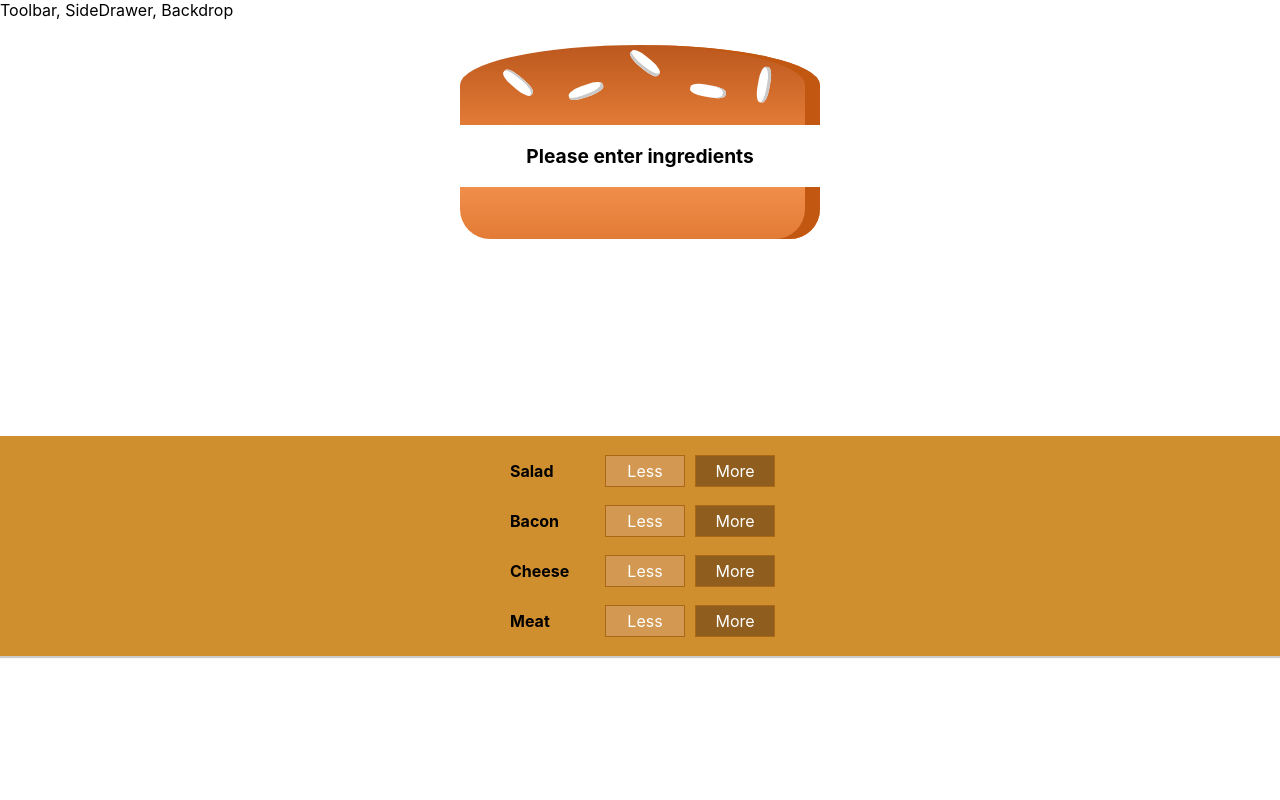
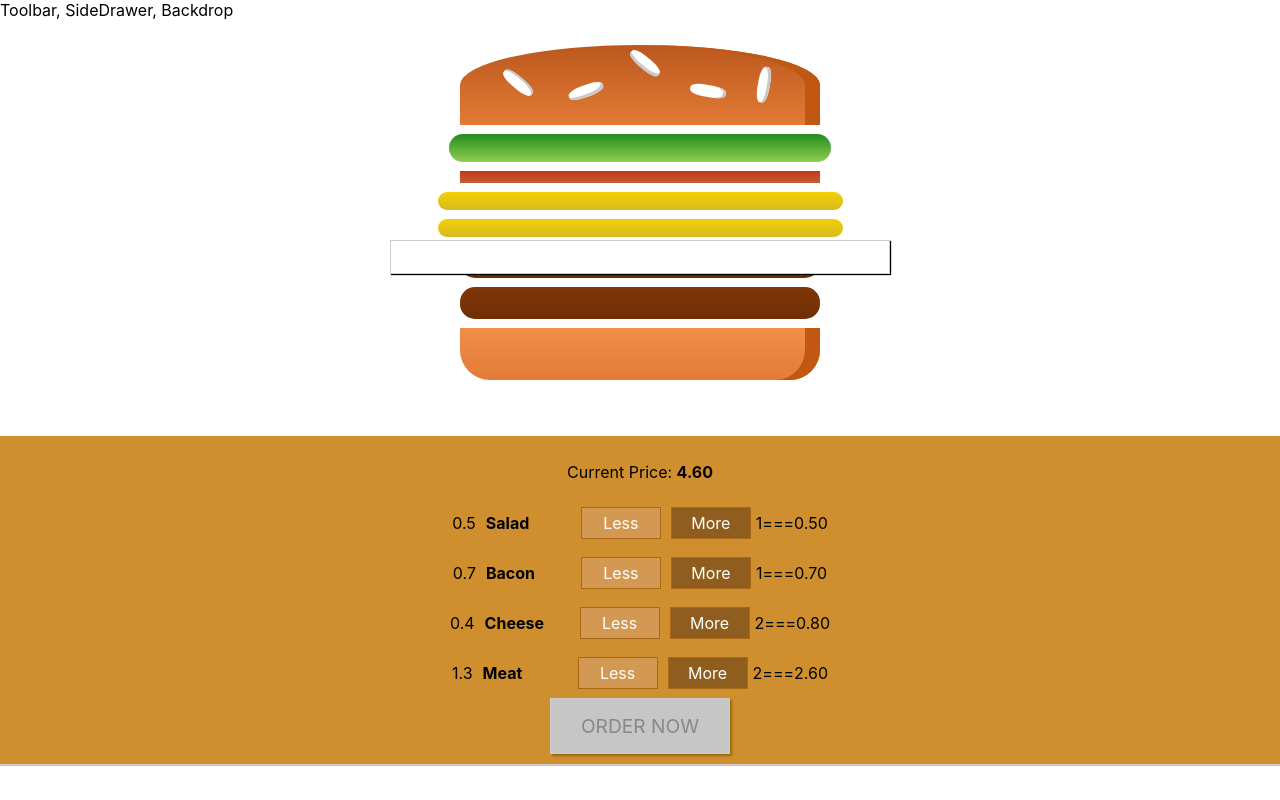
Before and after one commit to yanan5/udemy-burger-builder, a React app in the folder burder-builder/: page / in a window 1280 px wide. Built offline with nearby package versions, Linux system fonts and the light colour scheme.

Commit message:
added more and less button with logic, Order Now button with logic, Order Summary skeleton

```diff
--- a/burder-builder/src/components/Burger/BuildControls/BuildControl/BuildControl.js
+++ b/burder-builder/src/components/Burger/BuildControls/BuildControl/BuildControl.js
@@ -3,9 +3,17 @@ import classes from "./BuildControl.module.css";
 const BuildControl = props => {
   return (
     <div className={classes.BuildControl}>
+      <div>{props.price}</div>
       <div className={classes.Label}>{props.label}</div>
-      <button className={classes.Less}>Less</button>
-      <button className={classes.More}>More</button>
+      <button disabled={props.disabled} onClick={props.remove} className={classes.Less}>
+        Less
+      </button>
+      <button  onClick={props.add} className={classes.More}>
+        More
+      </button>
+      <div>{props.count}</div>
+      <div>{'==='}</div>
+      <div>{(props.count * props.price).toFixed(2)}</div>
     </div>
   );
 };
--- a/burder-builder/src/components/Burger/BuildControls/BuildControls.js
+++ b/burder-builder/src/components/Burger/BuildControls/BuildControls.js
@@ -10,9 +10,21 @@ const controls = [
 ]
 const BuildControls = (props) => {
     return <div className={classes.BuildControls}>
+      <p>Current Price: <strong>{props.price.toFixed(2)}</strong></p>
       {controls.map(ctrl => (
-        <BuildControl key={ctrl.label} label={ctrl.label} />
+        <BuildControl
+          count={props.ingredients[ctrl.type]}
+          price={props.priceList[ctrl.type]}
+          add={() => props.addIngredient(ctrl.type)}
+          remove={() => props.removeIngredient(ctrl.type)}
+          key={ctrl.label}
+          label={ctrl.label}
+          disabled={props.disabled[ctrl.type]} />
       ))}
+      <button
+        className={classes.OrderButton}
+        disabled={!props.purchasable}
+        >ORDER NOW</button>
     </div>
 }
 
--- a/burder-builder/src/components/Burger/BuildControls/BuildControls.module.css
+++ b/burder-builder/src/components/Burger/BuildControls/BuildControls.module.css
@@ -8,3 +8,44 @@
   margin: auto;
   padding: 10px 0;
 }
+
+.OrderButton {
+  background-color: #DAD735;
+  outline: none;
+  cursor: pointer;
+  border: 1px solid #966909;
+  color: #966909;
+  font-family: inherit;
+  font-size: 1.2em;
+  padding: 15px 30px;
+  box-shadow: 2px 2px 2px #966909;
+}
+
+.OrderButton:hover, .OrderButton:active {
+  background-color: #A0DB41;
+  border: 1px solid #966909;
+  color: #966909;
+}
+
+.OrderButton:disabled {
+  background-color: #C7C6C6;
+  cursor: not-allowed;
+  border: 1px solid #ccc;
+  color: #888888;
+}
+
+.OrderButton:not(:disabled) {
+  animation: enable 0.3s linear;
+}
+
+@keyframes enable {
+  0% {
+      transform: scale(1);
+  }
+  60% {
+      transform: scale(1.1);
+  }
+  100% {
+      transform: scale(1);
+  }
+}
--- /dev/null
+++ b/burder-builder/src/components/UI/Modal/Modal.js
@@ -0,0 +1,5 @@
+import React from "react";
+import classes from "./Modal.module.css";
+const Modal = props => <div className={classes.Modal}>{props.children}</div>;
+
+export default Modal;
--- /dev/null
+++ b/burder-builder/src/components/UI/Modal/Modal.module.css
@@ -0,0 +1,20 @@
+.Modal {
+  position: fixed;
+  z-index: 500;
+  background-color: white;
+  width: 70%;
+  border: 1px solid #ccc;
+  box-shadow: 1px 1px 1px black;
+  padding: 16px;
+  left: 15%;
+  top: 30%;
+  box-sizing: border-box;
+  transition: all 0.3s ease-out;
+}
+
+@media (min-width: 600px) {
+  .Modal {
+      width: 500px;
+      left: calc(50% - 250px);
+  }
+}
--- a/burder-builder/src/containers/BurgerBuilder/BurgerBuilder.js
+++ b/burder-builder/src/containers/BurgerBuilder/BurgerBuilder.js
@@ -1,23 +1,92 @@
 import React, { Component } from "react";
 import Burger from "../../components/Burger/Burger";
-import BuildControls from '../../components/Burger/BuildControls/BuildControls'
+import BuildControls from "../../components/Burger/BuildControls/BuildControls";
 import Auxillary from "../../hoc/Auxillary";
+import Modal from '../../components/UI/Modal/Modal';
 
+const INGREDIENT_PRICES = {
+  salad: 0.5,
+  cheese: 0.4,
+  meat: 1.3,
+  bacon: 0.7
+};
 class BurgerBuilder extends Component {
   state = {
     ingredients: {
-      salad: 0,
-      bacon: 0,
-      cheese: 0,
-      meat: 0
+      salad: 1,
+      bacon: 1,
+      cheese: 2,
+      meat: 2
+    },
+    totalPrice: 4.6,
+    purchasable: false
+  };
+
+  updatePurchaseState(ingredients) {
+    const sum = Object.keys(ingredients)
+      .map(igKey => {
+        return ingredients[igKey];
+      })
+      .reduce((sum, val) => {
+        return sum + val;
+      }, 0);
+    this.setState({
+      purchasable: sum > 0
+    });
+  }
+  addIngredientHandler = type => {
+    const oldCount = this.state.ingredients[type];
+    const updatedCount = oldCount + 1;
+    const updatedIngredients = {
+      ...this.state.ingredients,
+      [type]: updatedCount
+    };
+    const priceAddition = INGREDIENT_PRICES[type];
+    const oldPrice = this.state.totalPrice;
+    const newPrice = oldPrice + priceAddition;
+    this.setState({
+      totalPrice: newPrice,
+      ingredients: updatedIngredients
+    });
+    this.updatePurchaseState(updatedIngredients);
+  };
+  removeIngredientHandler = type => {
+    const oldCount = this.state.ingredients[type];
+    const updatedCount = oldCount - 1;
+    const updatedIngredients = {
+      ...this.state.ingredients,
+      [type]: updatedCount
+    };
+    const priceAddition = INGREDIENT_PRICES[type];
+    const oldPrice = this.state.totalPrice;
+    const newPrice = oldPrice - priceAddition;
+    this.setState({
+      totalPrice: newPrice,
+      ingredients: updatedIngredients
+    });
+    this.updatePurchaseState(updatedIngredients);
+  };
+  render() {
+    const disabledInfo = {
+      ...this.state.ingredients
+    };
+    for (let key in disabledInfo) {
+      disabledInfo[key] = disabledInfo[key] <= 0;
     }
-  }
-  render() {
     const { ingredients } = this.state;
     return (
       <Auxillary>
-        <Burger ingredients={ingredients}/>
-        <BuildControls />
+        <Modal />
+        <Burger ingredients={ingredients} />
+        <BuildControls
+          addIngredient={this.addIngredientHandler}
+          removeIngredient={this.removeIngredientHandler}
+          disabled={disabledInfo}
+          price={this.state.totalPrice}
+          priceList={INGREDIENT_PRICES}
+          purchasable={this.state.purchasable}
+          ingredients={ingredients}
+        />
       </Auxillary>
     );
   }
```
Also changed, not shown: burder-builder/src/components/Burger/OrderSummary/OrderSummary.js (added, +25 -0 lines), burder-builder/src/components/UI/Backdrop/Backdrop.js (added).
